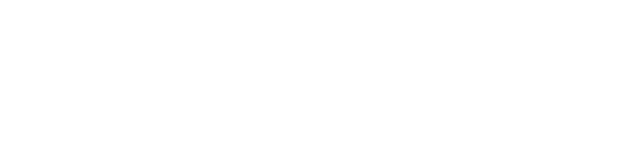
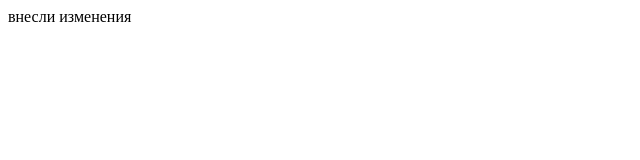
Before and after one commit to makar951/new-project, a plain HTML site: page index.html in a window 1280 px wide. Shown: the whole page, without its empty margins (0-640 px from the left). Drawn offline with Linux system fonts and the light colour scheme.

Commit message:
'changes'

```diff
--- a/index.html
+++ b/index.html
@@ -4,6 +4,7 @@
     <meta charset="UTF-8">
     <title>Titrgregle</title>
     <title>Алдкпрулр</title>
+    внесли изменения
 </head>
 <body>
 
```
